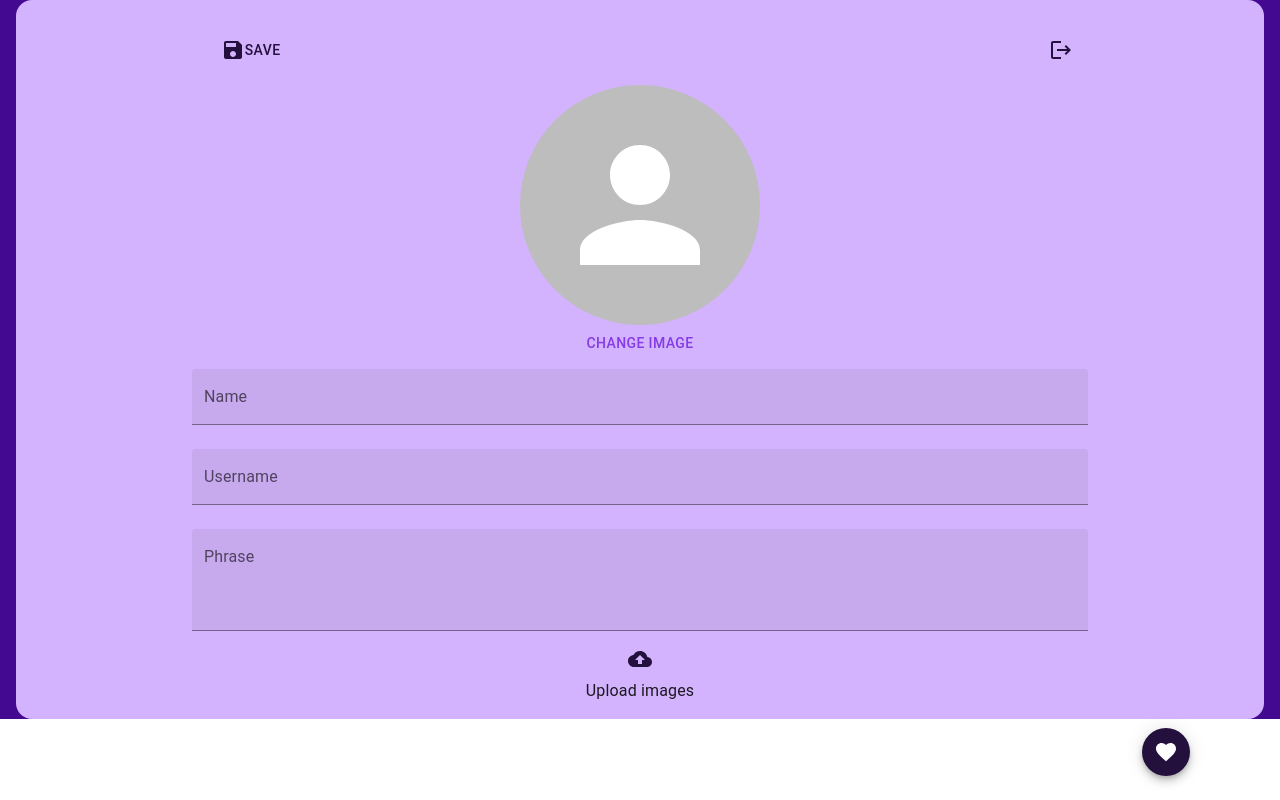
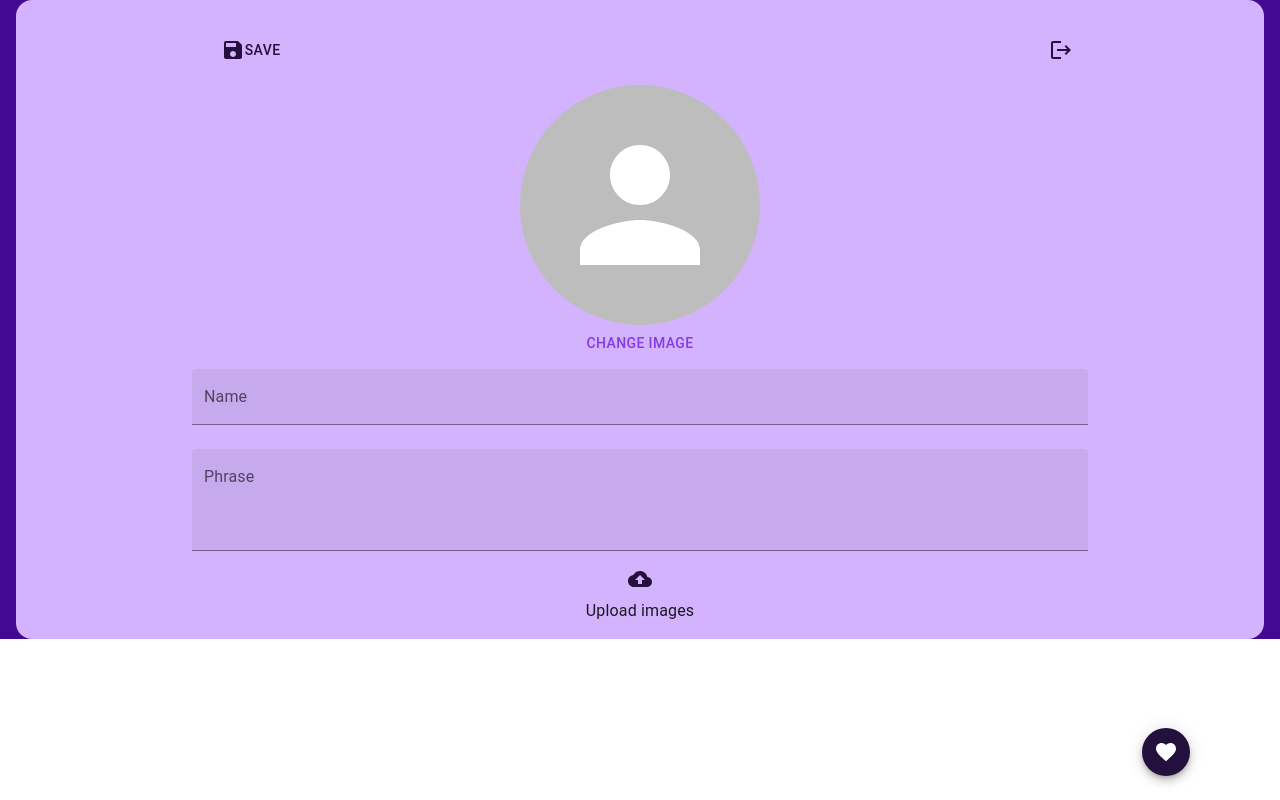
Before and after one commit to luislealdev/thisflow, a React (Vite) app: page /flow/artist in a window 1280 px wide. Built offline with nearby package versions, Linux system fonts and the light colour scheme; no server answers; the database is empty; sample sign-in values are in the browser's storage.

Commit message:
Now firestore doesnt save the user by uid intead it uses the username

```diff
--- a/src/flow/pages/HomePage.jsx
+++ b/src/flow/pages/HomePage.jsx
@@ -40,7 +40,6 @@ export const HomePage = () => {
   const {
     profilePicture,
     displayName,
-    username,
     phrase,
     photos,
     songs,
@@ -132,20 +131,6 @@ export const HomePage = () => {
                   autoComplete="off"
                   type="text"
                   variant="filled"
-                  fullWidth
-                  placeholder="skrillex"
-                  label="Username"
-                  sx={{ border: "none", mb: 1, mt: 2, width: "70vw" }}
-                  name="username"
-                  value={username}
-                  onChange={onInputChange}
-                />
-              </Grid>
-              <Grid item xs={3}>
-                <TextField
-                  autoComplete="off"
-                  type="text"
-                  variant="filled"
                   multiline
                   fullWidth
                   placeholder="Life is good..."
--- a/src/helpers/loadUser.js
+++ b/src/helpers/loadUser.js
@@ -1,13 +1,14 @@
 import { collection, doc, getDoc, getDocs } from "firebase/firestore/lite";
 import { firebaseDB } from "../firebase/config";
 
-export const loadUser = async (uid = "") => {
+export const loadUser = async (displayName = "") => { //Cambie uid="" por displayName=""
 
-  if (!uid) throw new Error("El UID del usuario no existe");
-  // if (!username) throw new Error("El username del usuario no existe");
+  // if (!uid) throw new Error("El UID del usuario no existe");
+  if (!displayName) throw new Error("El UID del usuario no existe");
 
-  const collectionRef = doc(firebaseDB, `${uid}/info/`);
-  // const collectionRef = doc(firebaseDB, `${username}/info/`);
+  // const collectionRef = doc(firebaseDB, `${uid}/info/`);
+  const collectionRef = doc(firebaseDB, `${displayName}/info/`);
+
 
   const resp = await getDoc(collectionRef);
 
--- a/src/routes/AppRoutes.jsx
+++ b/src/routes/AppRoutes.jsx
@@ -14,6 +14,7 @@ export const AppRoutes = () => {
 
       {/*Find user */}
       <Route path="/:user" element={<h1>Hey</h1>} />
+
       {/* Redirect */}
       <Route path="/*" element={<Navigate to="/home" />} />
     </Routes>
--- a/src/store/auth/authSlice.js
+++ b/src/store/auth/authSlice.js
@@ -9,7 +9,6 @@ export const authSlice = createSlice({
     displayName: null,
     photoURL: null,
     errorMessage: null,
-
   },
   reducers: {
     login: (state, { payload }) => {
--- a/src/store/flow/flowSlice.js
+++ b/src/store/flow/flowSlice.js
@@ -8,7 +8,6 @@ export const flowSlice = createSlice({
     activeUser: {
       profilePicture: "",
       displayName: "",
-      username: "",
       phrase: "",
       photos: [],
       songs: [],
--- a/src/store/flow/thunks.js
+++ b/src/store/flow/thunks.js
@@ -6,9 +6,13 @@ import { setProfileImage, setSaving, setUser, updatedUser } from "./flowSlice";
 
 export const startLoadingUser = () => {
   return async (dispatch, getState) => {
-    const { uid } = getState().auth;
-    if (!uid) throw new Error("El UID del usuario no existe");
-    const user = await loadUser(uid);
+    // const { uid } = getState().auth;
+    // if (!uid) throw new Error("El UID del usuario no existe");
+    // const user = await loadUser(uid);
+
+    const { displayName } = getState().auth;
+    if (!displayName) throw new Error("El username del usuario no existe");
+    const user = await loadUser(displayName);
 
     dispatch(setUser(user));
   };
@@ -17,13 +21,15 @@ export const startLoadingUser = () => {
 export const startSavingInfo = () => {
   return async (dispatch, getState) => {
     dispatch(setSaving());
-    const { uid } = getState().auth;
+    // const { uid } = getState().auth;
+    const { displayName } = getState().auth;
+
     const { activeUser } = getState().flow;
 
     const userToFirestore = { ...activeUser };
     delete userToFirestore.id;
 
-    const userRef = doc(firebaseDB, `${uid}/info/`);
+    const userRef = doc(firebaseDB, `${displayName}/info/`); //Cambie uid por displayName
     await setDoc(userRef, userToFirestore, { merge: true });
     dispatch(updatedUser(activeUser));
   };
```
